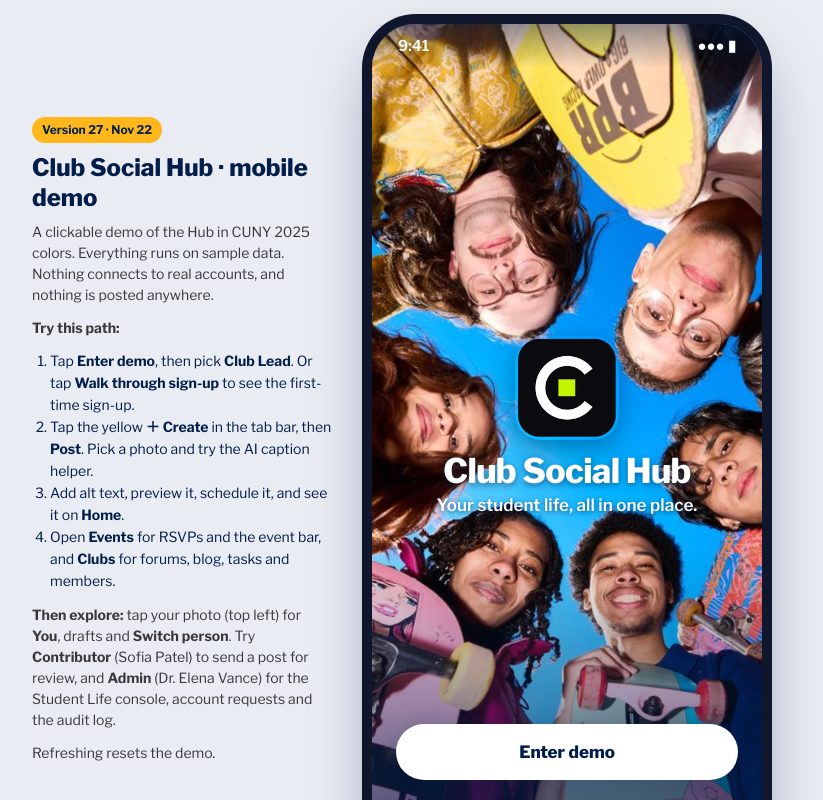
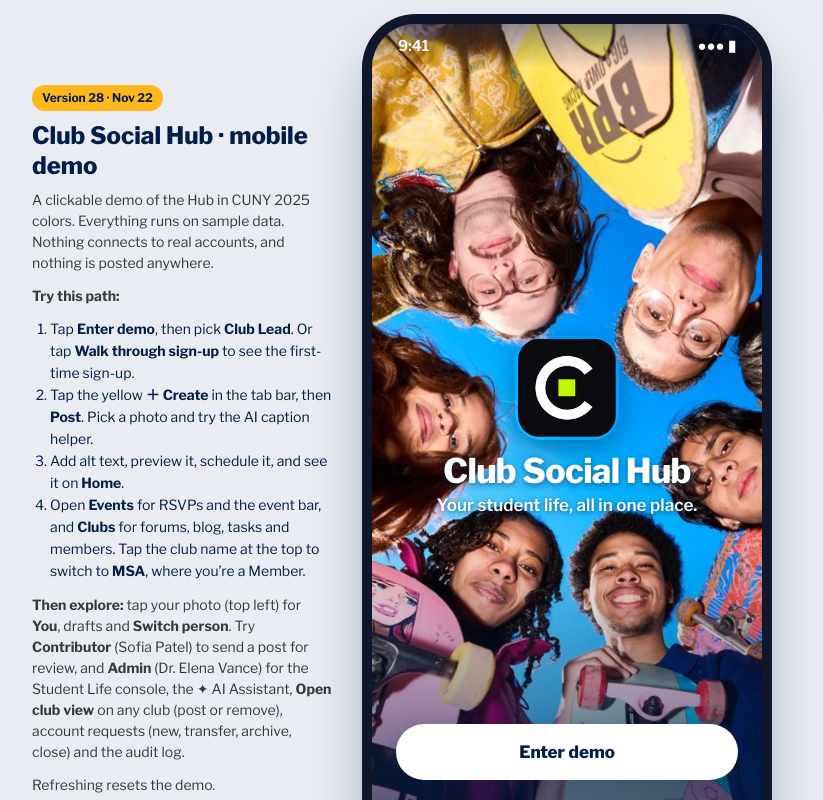
Before and after one commit to MissMe2026/club-hub-demo, a plain HTML site: page index.html in a window 1280 px wide. Shown: the whole page, without its empty margins (243-1066 px from the left). Drawn offline with nearby package versions, Linux system fonts and the light colour scheme.

Commit message:
v28: desktop side panel version + new features
Co-Authored-By: Claude Opus 5.5 <noreply@anthropic.com>
Claude-Session: https://claude.ai/code/session_017jswkaWrCArKrW35xsMPdm

```diff
--- a/index.html
+++ b/index.html
@@ -581,7 +581,7 @@ button.postrow{background:none;color:inherit;font:inherit}
 <body>
 <div class="stage">
   <aside class="side" aria-label="About this demo">
-    <span class="tag">Version 27 · Nov 22</span>
+    <span class="tag">Version 28 · Nov 22</span>
     <h1>Club Social Hub · mobile demo</h1>
     <p>A clickable demo of the Hub in CUNY 2025 colors. Everything runs on sample data. Nothing connects to real accounts, and nothing is posted anywhere.</p>
     <p><b>Try this path:</b></p>
@@ -589,9 +589,9 @@ button.postrow{background:none;color:inherit;font:inherit}
       <li>Tap <b>Enter demo</b>, then pick <b>Club Lead</b>. Or tap <b>Walk through sign-up</b> to see the first-time sign-up.</li>
       <li>Tap the yellow <b>＋ Create</b> in the tab bar, then <b>Post</b>. Pick a photo and try the AI caption helper.</li>
       <li>Add alt text, preview it, schedule it, and see it on <b>Home</b>.</li>
-      <li>Open <b>Events</b> for RSVPs and the event bar, and <b>Clubs</b> for forums, blog, tasks and members.</li>
+      <li>Open <b>Events</b> for RSVPs and the event bar, and <b>Clubs</b> for forums, blog, tasks and members. Tap the club name at the top to switch to <b>MSA</b>, where you’re a Member.</li>
     </ol>
-    <p class="mt12"><b>Then explore:</b> tap your photo (top left) for <b>You</b>, drafts and <b>Switch person</b>. Try <b>Contributor</b> (Sofia Patel) to send a post for review, and <b>Admin</b> (Dr. Elena Vance) for the Student Life console, account requests and the audit log.</p><p>Refreshing resets the demo.</p>
+    <p class="mt12"><b>Then explore:</b> tap your photo (top left) for <b>You</b>, drafts and <b>Switch person</b>. Try <b>Contributor</b> (Sofia Patel) to send a post for review, and <b>Admin</b> (Dr. Elena Vance) for the Student Life console, the ✦ AI Assistant, <b>Open club view</b> on any club (post or remove), account requests (new, transfer, archive, close) and the audit log.</p><p>Refreshing resets the demo.</p>
   </aside>
 
   <div class="phone" id="phone">
```
